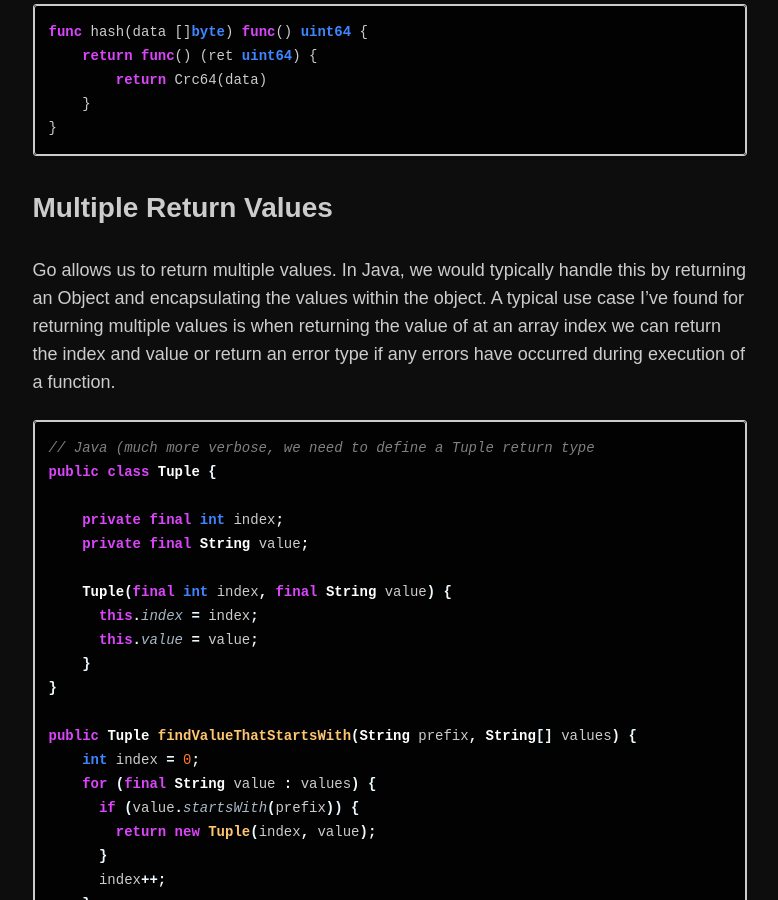
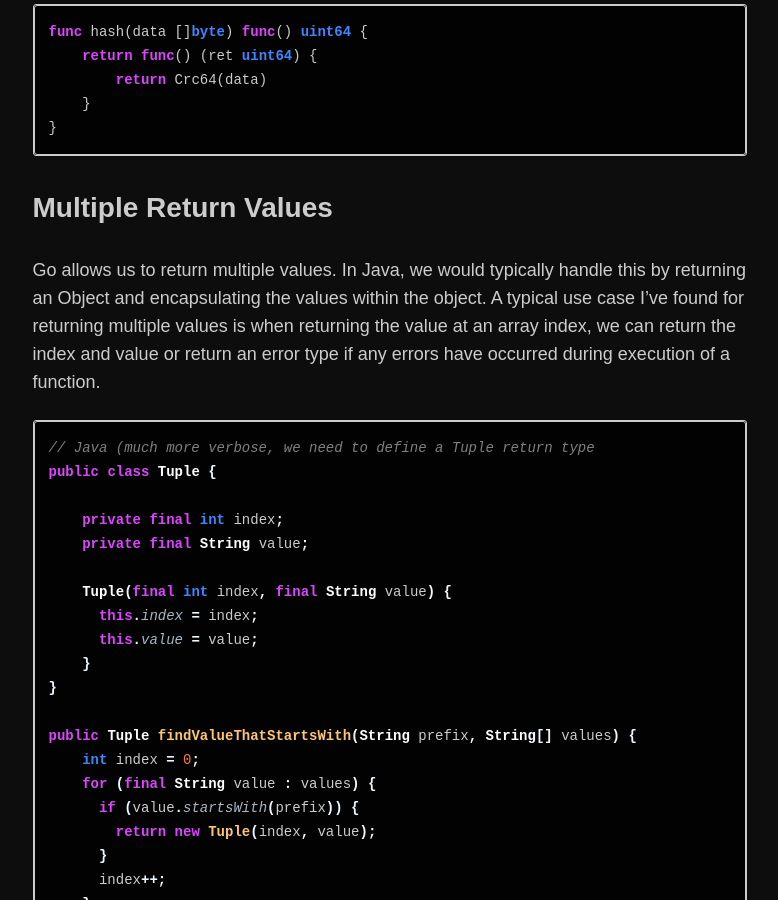
Before and after one commit to brooms/brooms.github.io, a Jekyll site: the page built from _posts/blog/2017-04-12-adventures_in_go.md, in a window 1280 px wide and 900 px high, scrolled down 9823 px. Shown: the whole window, without its empty margins (347-1125 px from the left). Built offline with Jekyll 4.4.1, drawn with Linux system fonts in a browser that asks for light colours; nearby versions of some CDN libraries; comment, search, counter and statistics services are not loaded; some of the changed text lies outside the part shown.

Commit message:
Minor language fixes

````diff
--- a/_posts/blog/2017-04-12-adventures_in_go.md
+++ b/_posts/blog/2017-04-12-adventures_in_go.md
@@ -411,7 +411,7 @@ func hash(data []byte) func() uint64 {
 ### Multiple Return Values
 
 Go allows us to return multiple values. In Java, we would typically handle this by returning an Object and encapsulating the values within the object.
-A typical use case I've found for returning multiple values is when returning the value of at an array index we can return the index and value or return an error type if any errors have occurred during execution of a function.
+A typical use case I've found for returning multiple values is when returning the value at an array index, we can return the index and value or return an error type if any errors have occurred during execution of a function.
 
 ```java
 // Java (much more verbose, we need to define a Tuple return type
````
Also changed, not shown: other parts of _posts/blog/2017-04-12-adventures_in_go.md (+1 -1 lines).
